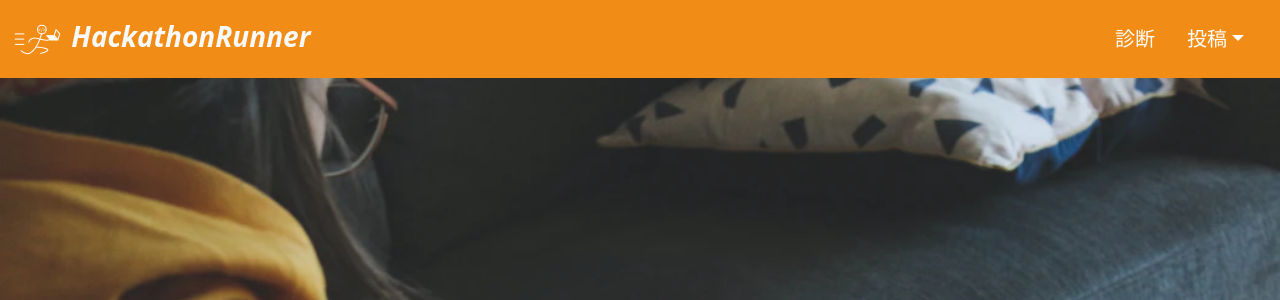
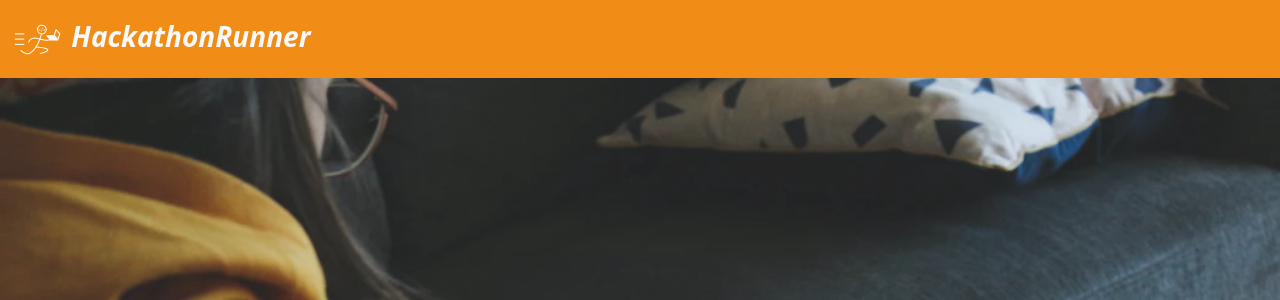
Before and after one commit to kmusicsports/HackathonRunner, a Spring Boot app: page / in a window 1280 px wide. Shown: the top 300 px of the page. Run offline with Spring Boot 4, Linux system fonts and the light colour scheme; data that the repository does not hold is empty.

Commit message:
remove navbarDropdownPost and showQuestion link from fragments.html

```diff
--- a/src/main/resources/templates/fragments.html
+++ b/src/main/resources/templates/fragments.html
@@ -11,24 +11,6 @@
                 <img th:src="@{/icons/app_icon.svg}" class="app-icon" width="52px" height="52px"/>
                 <span><i th:text="#{text.header}"></i></span>
             </a>
-            <button class="navbar-toggler" type="button" data-bs-toggle="collapse" data-bs-target="#navbarTogglerDemo02" aria-controls="navbarTogglerDemo02" aria-expanded="false" aria-label="Toggle navigation">
-                <span class="navbar-toggler-icon"></span>
-            </button>
-            <div class="collapse navbar-collapse" id="navbarTogglerDemo02">
-                <ul class="navbar-nav ms-auto mb-2 mb-lg-0">
-                    <li class="nav-item me-3">
-                        <a class="nav-link active fs-5" th:href="@{/showQuestion}" th:text="#{text.questionform_header}"></a>
-                    </li>
-                    <li class="nav-item dropdown me-3">
-                        <a class="nav-link active fs-5 dropdown-toggle" href="#" id="navbarDropdownPost" role="button" data-bs-toggle="dropdown" aria-expanded="false" th:text="#{dropdown.text.post}"></a>
-                        <ul class="dropdown-menu" aria-labelledby="navbarDropdownPost">
-                            <li><a class="dropdown-item" th:href="@{/showPostForm}" th:text="#{dropdown.menu.post}"></a></li>
-                            <li><hr class="dropdown-divider"></li>
-                            <li><a class="dropdown-item" th:href="@{/showPostList}" th:text="#{dropdown.menu.postlist}"></a></li>
-                        </ul>
-                    </li>
-                </ul>
-            </div>
         </div>
     </nav>
 </body>
```
